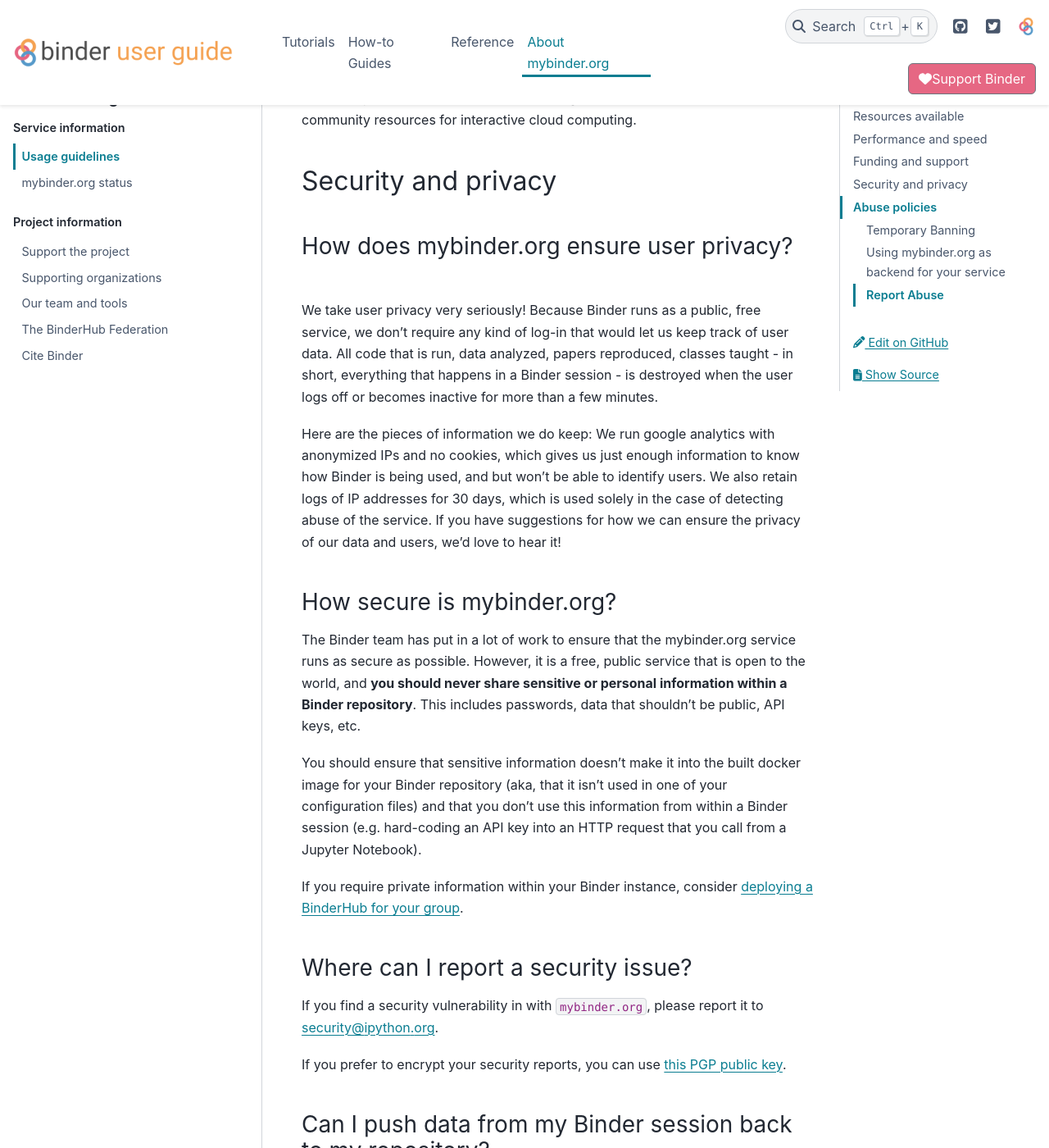
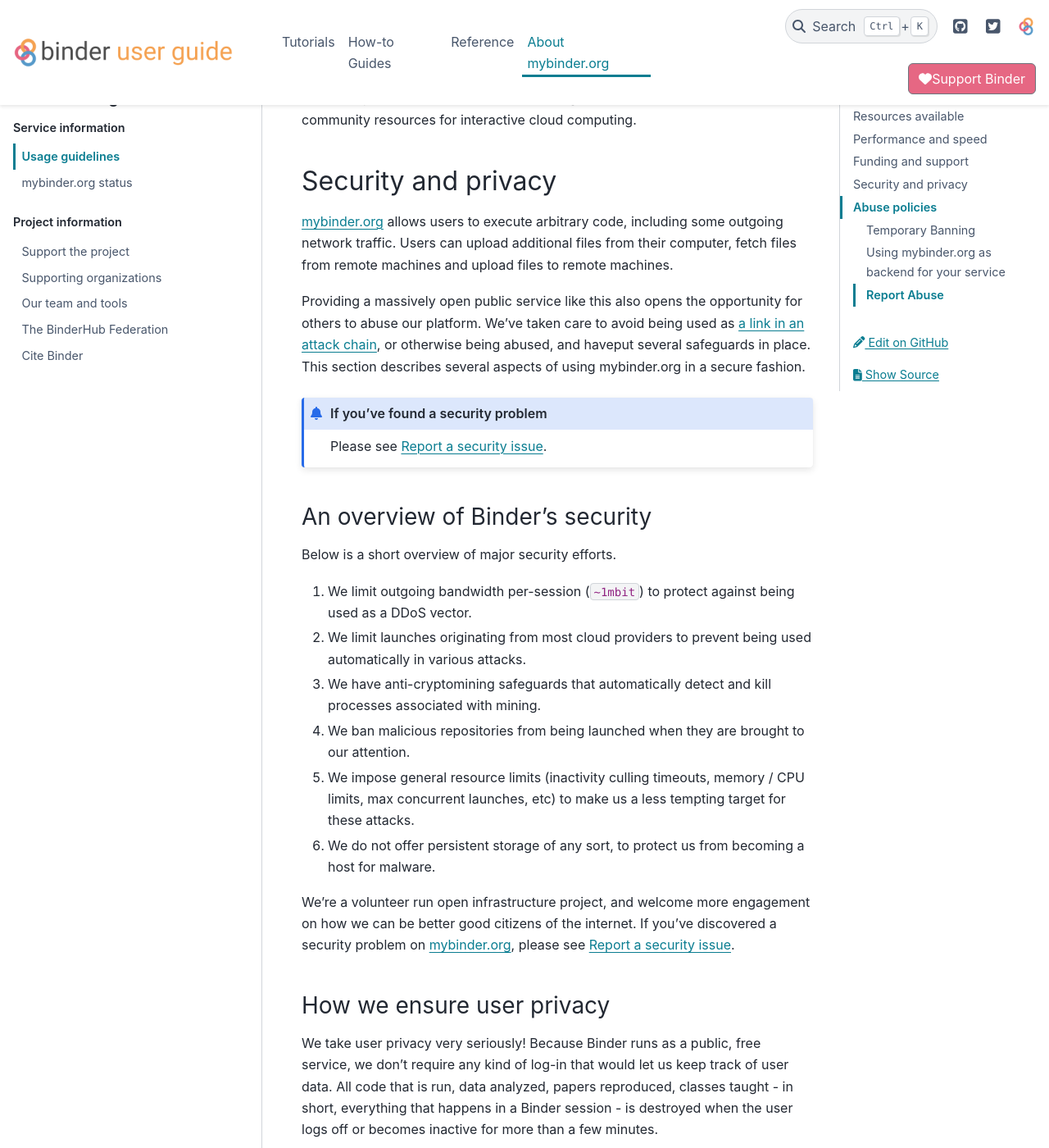
Before and after one commit to jupyterhub/mybinder.org-user-guide, a Sphinx documentation site: the page built from doc/about/user-guidelines.md, in a window 1280 px wide and 1400 px high, scrolled down 4147 px. Shown: the whole window at 82% size. Built offline with Sphinx 7.4.7 and the PyData theme 0.15.4, drawn with Linux system fonts in a browser that asks for light colours; pages that are not in the unit, such as notebooks, are missing from menus; some of the changed text lies outside the part shown.

Commit message:
Add security information to guidelines (#268)

```diff
--- a/doc/about/user-guidelines.md
+++ b/doc/about/user-guidelines.md
@@ -148,7 +148,32 @@
 
 ## Security and privacy
 
-### How does mybinder.org ensure user privacy?
+[mybinder.org](https://mybinder.org) allows users to execute arbitrary code, including some outgoing network traffic.
+Users can upload additional files from their computer, fetch files from remote machines and upload files to remote machines.
+
+Providing a massively open public service like this also opens the opportunity for others to abuse our platform.
+We've taken care to avoid being used as [a link in an attack chain](https://en.wikipedia.org/wiki/Kill_chain#Cyber), or otherwise being abused, and haveput several safeguards in place.
+This section describes several aspects of using mybinder.org in a secure fashion.
+
+:::{admonition} If you've found a security problem
+Please see [](security:report).
+:::
+
+### An overview of Binder's security
+
+Below is a short overview of major security efforts.
+
+1. We limit outgoing bandwidth per-session (`~1mbit`) to protect against being used as a DDoS vector.
+2. We limit launches originating from most cloud providers to prevent being used automatically in various attacks.
+3. We have anti-cryptomining safeguards that automatically detect and kill processes associated with mining.
+4. We ban malicious repositories from being launched when they are brought to our attention.
+5. We impose general resource limits (inactivity culling timeouts, memory / CPU limits, max concurrent launches, etc) to make us a less tempting target for these attacks.
+6. We do not offer persistent storage of any sort, to protect us from becoming a host for malware.
+
+We're a volunteer run open infrastructure project, and welcome more engagement on how we can be better good citizens of the internet.
+If you've discovered a security problem on [mybinder.org](https://mybinder.org), please see [](security:report).
+
+### How we ensure user privacy
 
 We take user privacy very seriously! Because Binder runs as a public,
 free service, we don't require any kind of log-in that would let us
@@ -181,7 +206,8 @@
 If you require private information within your
 Binder instance, consider [deploying a BinderHub for your group](https://binderhub.readthedocs.io/en/latest/).
 
-### Where can I report a security issue?
+(security:report)=
+### Report a security issue
 
 If you find a security vulnerability in with `mybinder.org`, please report
 it to [security@ipython.org](mailto:security@ipython.org).
```
Also changed, not shown: other parts of doc/about/user-guidelines.md (+6 -6 lines).
